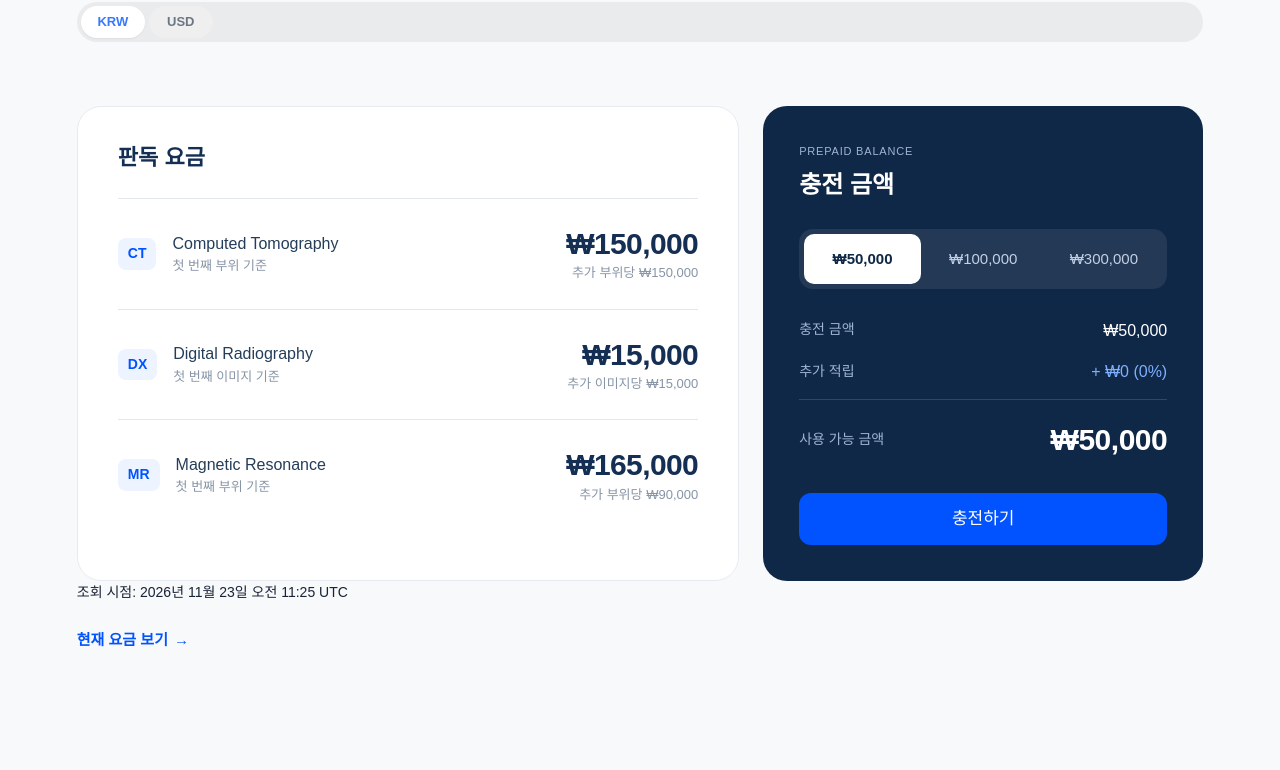
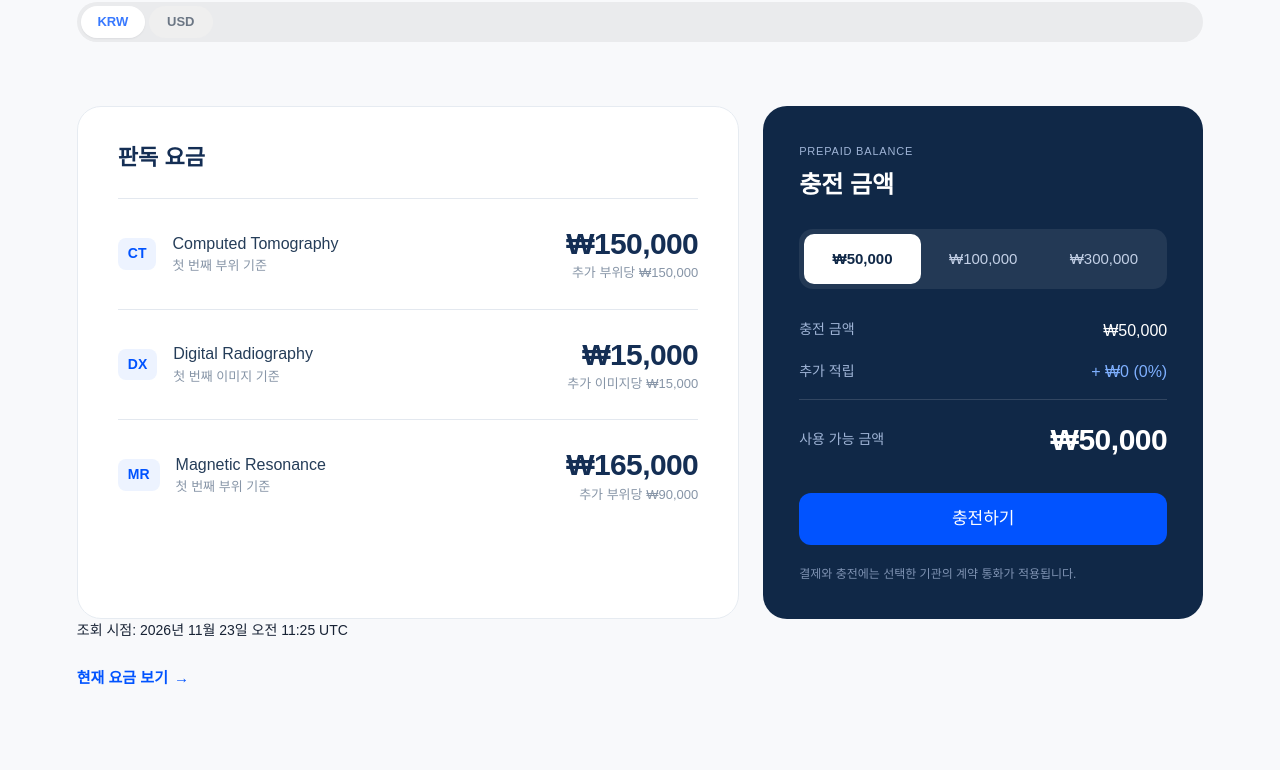
Before and after one commit to 00-ffe400/jpiflow, a plain HTML site: page dist/telemedicine.html in a window 1280 px wide. Shown: the part 6770-7540 px from the top of the page. Drawn offline with Linux system fonts and the light colour scheme; a web font is replaced by a local one.

Commit message:
fix(pricing): explain the checkout currency

```diff
--- a/dist/locale.js
+++ b/dist/locale.js
@@ -3,8 +3,11 @@
   const pairs = [
     ["회사 안내", "Company"],
     ["회사 소개", "Company Introduction"],
-    ["서비스 소개", "About Service"],
     ["정책", "Policies"],
+    [
+      "결제와 충전에는 선택한 기관의 계약 통화가 적용됩니다.",
+      "Payments and top-ups use the selected institution’s contract currency.",
+    ],
     ["이용약관", "Terms of Service"],
     ["개인정보 처리방침", "Privacy Policy"],
     ["환불 정책", "Refund Policy"],
--- a/dist/telemedicine.html
+++ b/dist/telemedicine.html
@@ -23,7 +23,7 @@
 <div class="currency-switch" role="group" aria-label="표시 통화" hidden style="display:none"><button type="button" data-currency="KRW" aria-pressed="true">KRW</button><button type="button" data-currency="USD" aria-pressed="false">USD</button></div>
 <div class="pr-row" hidden style="display:none">
 <div class="pr-rates"><div class="pr-rates-head"><div><h3>판독 요금</h3></div></div><ul class="pr-rate-list"></ul></div>
-<div class="pr-calc"><span class="pr-kicker">PREPAID BALANCE</span><h3>충전 금액</h3><div class="pr-seg" role="radiogroup" aria-label="충전 금액 선택"></div><dl class="pr-break"><div><dt>충전 금액</dt><dd class="calc-amount"></dd></div><div><dt>추가 적립</dt><dd class="calc-bonus"></dd></div><div class="is-total"><dt>사용 가능 금액</dt><dd class="calc-total"></dd></div></dl><a class="pr-charge" style="display:flex;align-items:center;justify-content:center" href="https://jpi365flow.com/account/balance" data-landing-path="/account/balance" target="_top">충전하기</a></div>
+<div class="pr-calc"><span class="pr-kicker">PREPAID BALANCE</span><h3>충전 금액</h3><div class="pr-seg" role="radiogroup" aria-label="충전 금액 선택"></div><dl class="pr-break"><div><dt>충전 금액</dt><dd class="calc-amount"></dd></div><div><dt>추가 적립</dt><dd class="calc-bonus"></dd></div><div class="is-total"><dt>사용 가능 금액</dt><dd class="calc-total"></dd></div></dl><a class="pr-charge" style="display:flex;align-items:center;justify-content:center" href="https://jpi365flow.com/account/balance" data-landing-path="/account/balance" target="_top">충전하기</a><p class="pr-note">결제와 충전에는 선택한 기관의 계약 통화가 적용됩니다.</p></div>
 </div>
 <p class="pr-snapshot" hidden></p>
 <p><a class="bridge-link" href="https://jpi365flow.com/services/telerad#pricing" data-landing-path="/services/telerad#pricing" target="_top">현재 요금 보기 <span aria-hidden="true">→</span></a></p>
```
